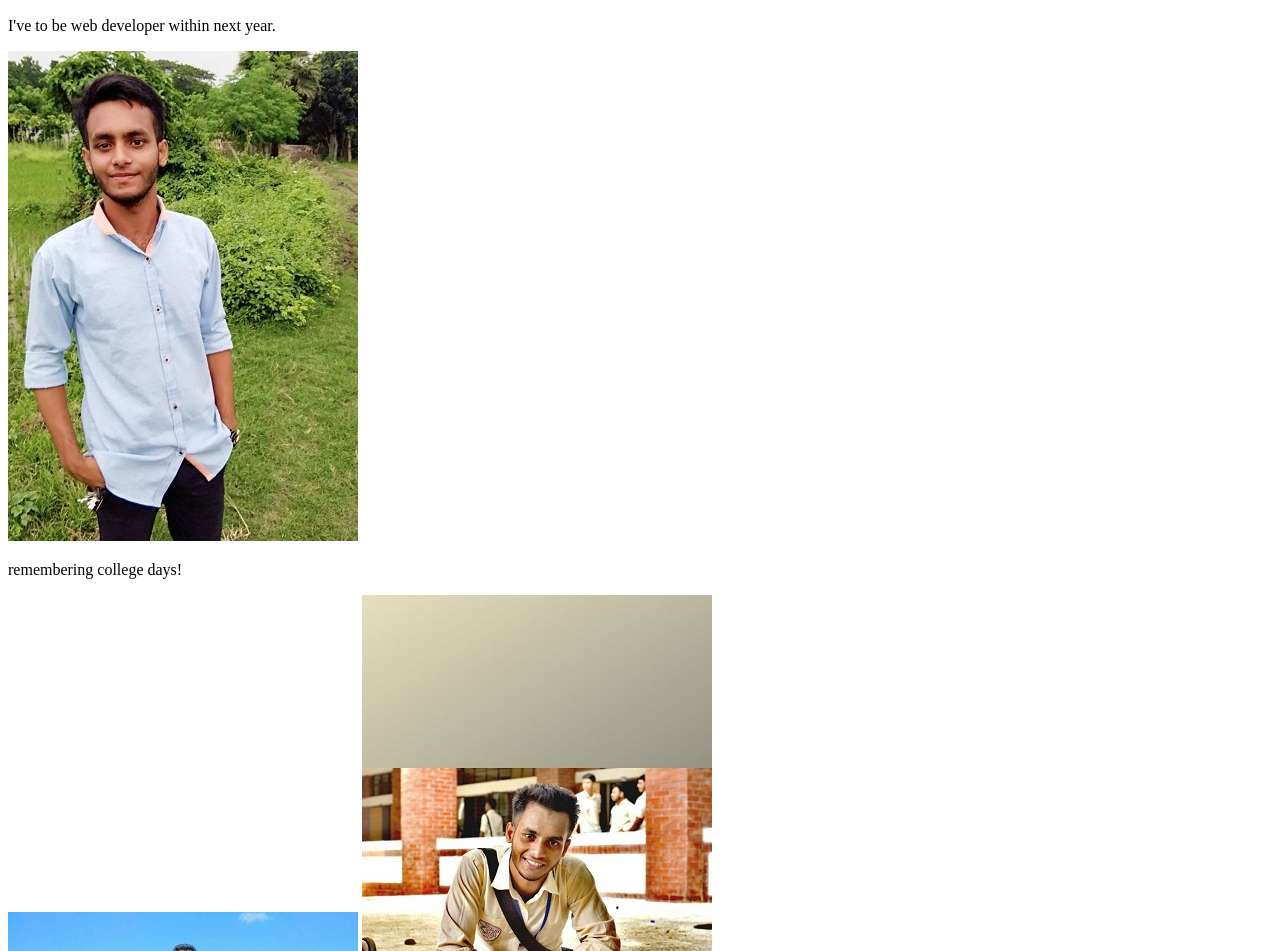
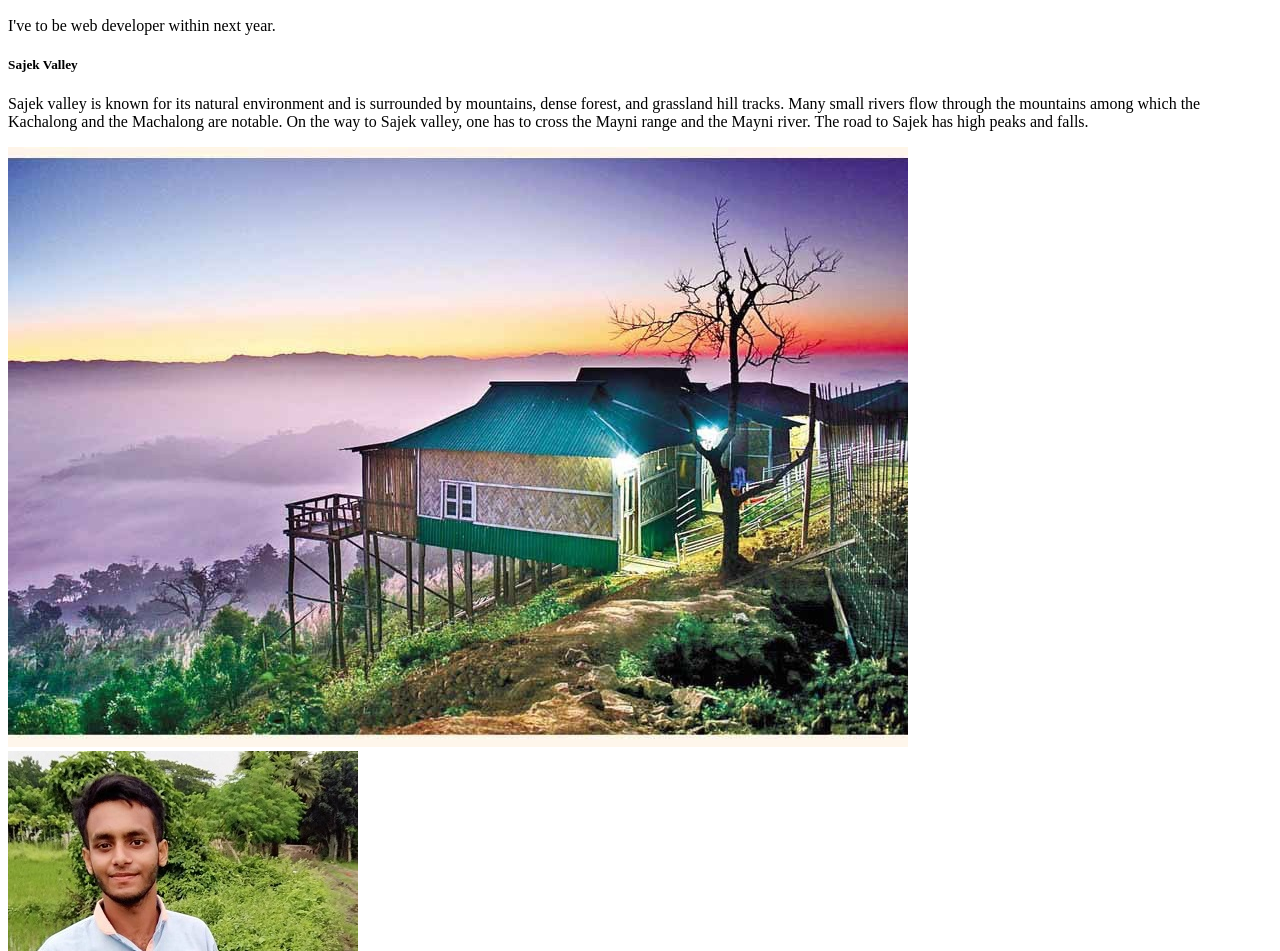
Before and after one commit to mahii060/my-third-colon-repo, a plain HTML site: page index.html in a window 1280 px wide. Shown: the part 497-1448 px from the top of the page. Drawn offline with Linux system fonts and the light colour scheme.

Commit message:
new blog added

```diff
--- a/index.html
+++ b/index.html
@@ -12,6 +12,11 @@
     <p>Hello there ki obostha sobar, kemon acho tomra, soril vala to blah blas</p>
     <img src="images/dp.jpg" alt="">
     <p>I've to be web developer within next year.</p>
+    <div>
+        <h5>Sajek Valley</h5>
+        <p>Sajek valley is known for its natural environment and is surrounded by mountains, dense forest, and grassland hill tracks. Many small rivers flow through the mountains among which the Kachalong and the Machalong are notable. On the way to Sajek valley, one has to cross the Mayni range and the Mayni river. The road to Sajek has high peaks and falls.</p>
+        <img src="images/sajek.jpg" alt="picture of sajek valley">
+    </div>
     <img src="images/gift-shirt.jpg" alt="">
     <p>remembering college days!</p>
     <img src="images/college.jpg" alt="">
```
Also changed, not shown: images/sajek.jpg (added).
